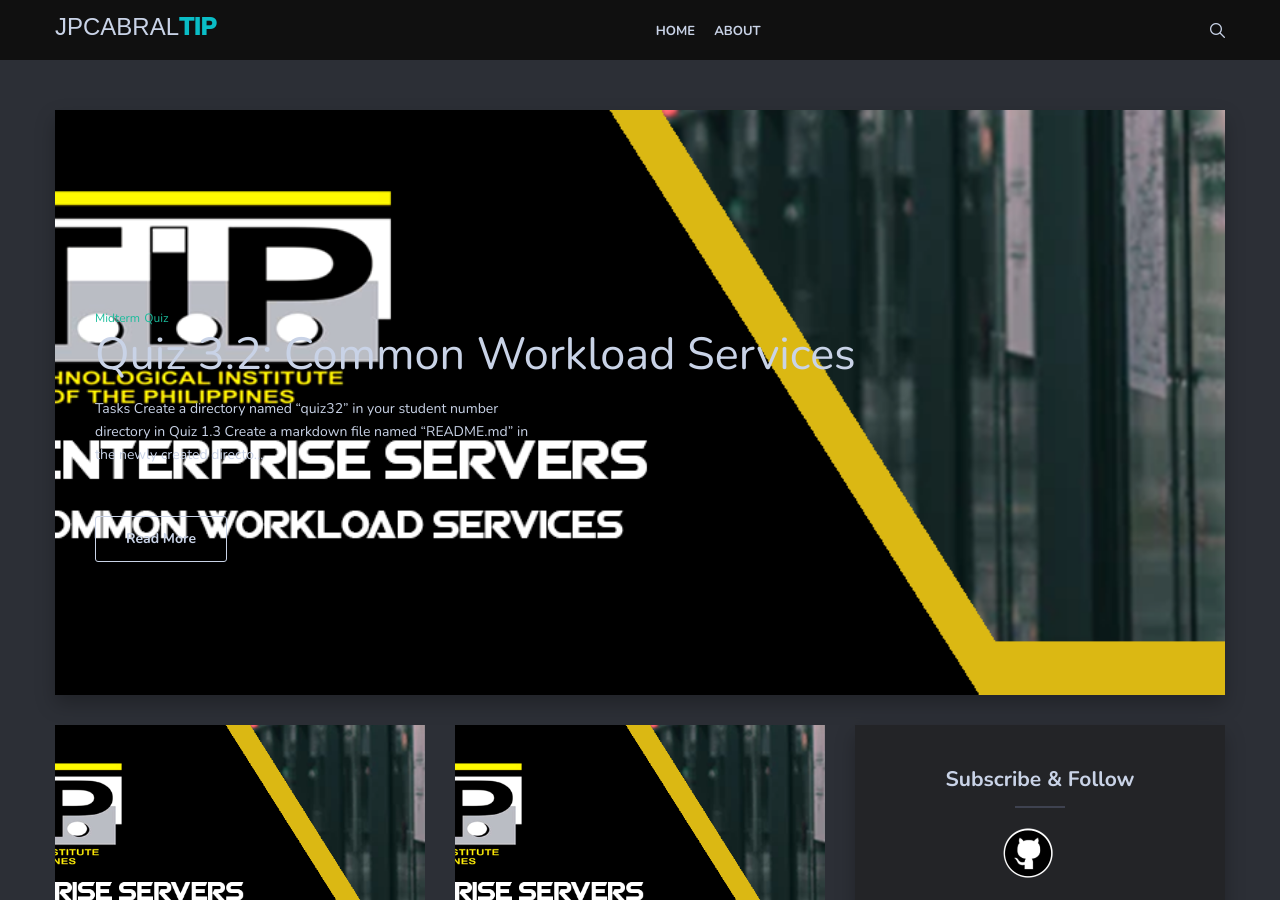
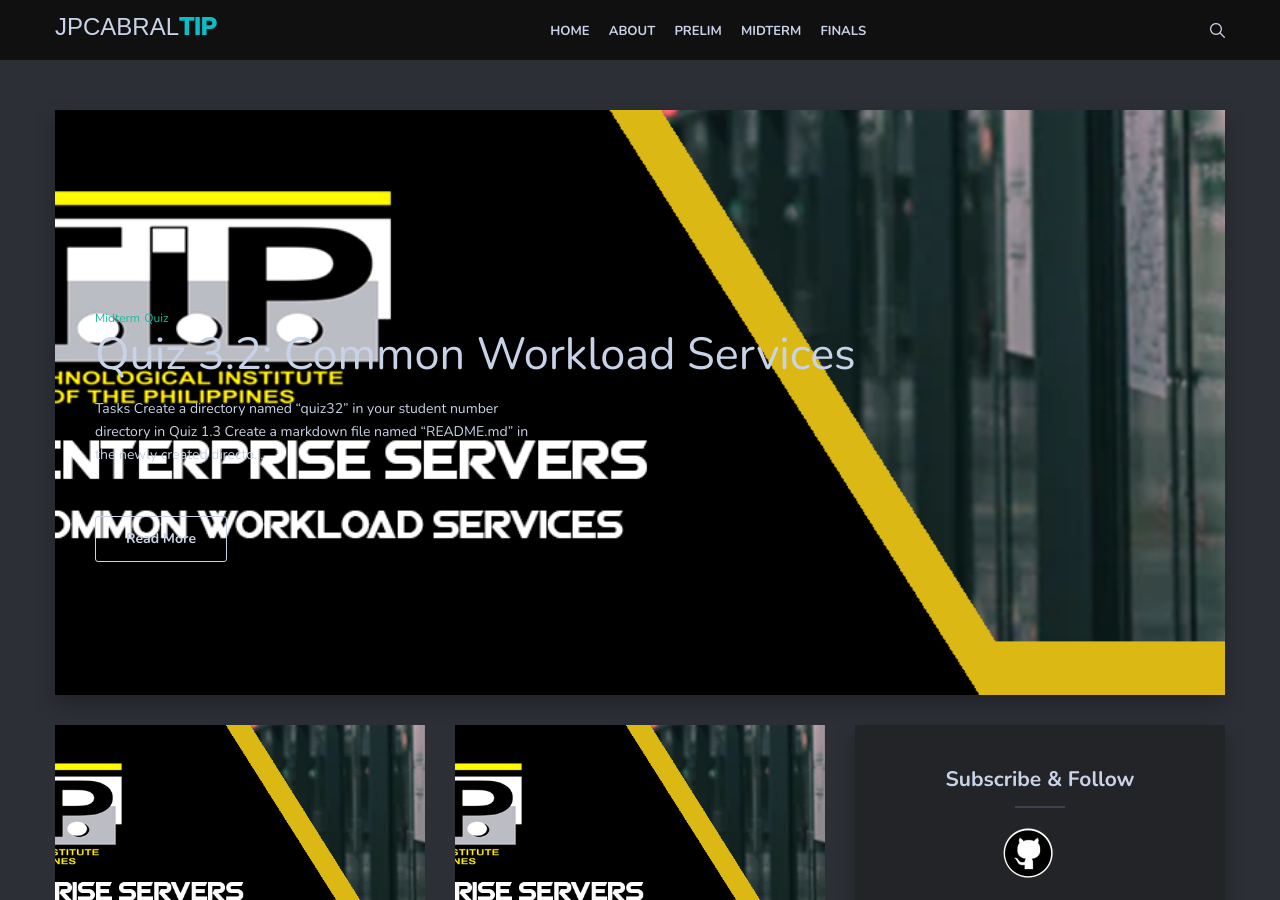
Before and after one commit to jpcabral-tip/jpcabral-tip.github.io, a Jekyll site: the page built from index.html, in a window 1280 px wide and 900 px high. Built offline with Jekyll 4.4.1, drawn with Linux system fonts in a browser that asks for light colours; nearby versions of some CDN libraries; the list of posts is cut into pages by our own code.

Commit message:
added nav bar items (no hyperlinks yet)

```diff
--- a/_includes/header.html
+++ b/_includes/header.html
@@ -18,6 +18,9 @@
               {% endif %}
                 {% endunless %}
               {% endfor %}
+              <li class="menu-item"><a href="#" class="menu-link">Prelim</a></li>
+              <li class="menu-item"><a href="#" class="menu-link">Midterm</a></li>
+              <li class="menu-item"><a href="#" class="menu-link">Finals</a></li>
             </ul>
           </nav>
           <div class="nav-buttons">
```
